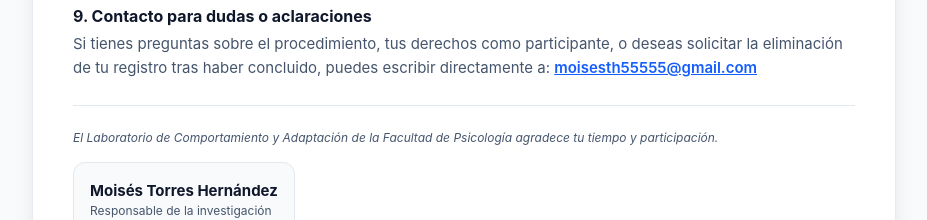
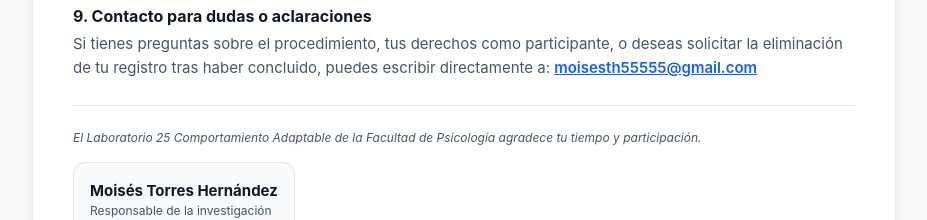
Before and after one commit to MoisesTH/experimento_descuento, a React (Vite) app: page / in a window 1280 px wide. Shown: the part 2175-2395 px from the top of the page, without its empty margins (176-1103 px from the left). Built offline with nearby package versions, Linux system fonts and the light colour scheme.

Commit message:
Update institutional lab name in ConsentScreen

```diff
--- a/src/components/ConsentScreen.tsx
+++ b/src/components/ConsentScreen.tsx
@@ -230,7 +230,7 @@ export function ConsentScreen({ folio, onAccept, onDecline }: ConsentScreenProps
           {/* Firma institucional */}
           <div className="pt-6 border-t border-slate-200">
             <p className="text-slate-600 text-xs italic mb-4">
-              El Laboratorio de Comportamiento y Adaptación de la Facultad de Psicología agradece tu tiempo y participación.
+              El Laboratorio 25 Comportamiento Adaptable de la Facultad de Psicología agradece tu tiempo y participación.
             </p>
             <div className="bg-slate-50 p-4 rounded-xl border border-slate-200 inline-block">
               <p className="font-bold text-slate-900">Moisés Torres Hernández</p>
```
